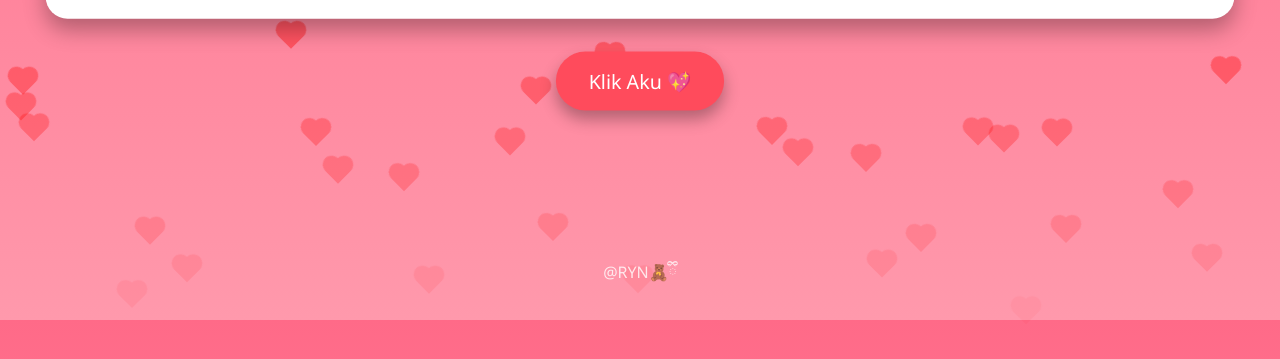
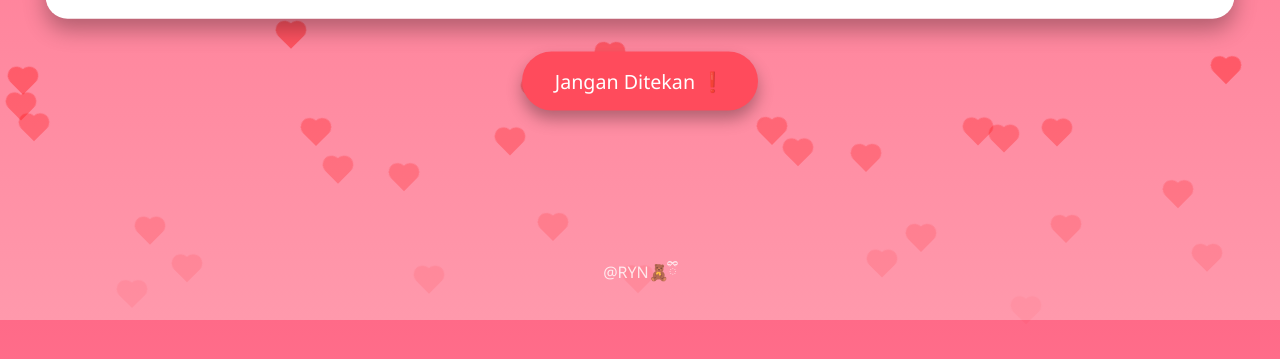
Before and after one commit to RYN06-dev/happy_valentine, a plain HTML site: page index.html in a window 1280 px wide. Shown: the part 437-796 px from the top of the page. Drawn offline with Linux system fonts and the light colour scheme.

Commit message:
Change button text from 'Klik Aku' to 'Jangan Ditekan'

```diff
--- a/index.html
+++ b/index.html
@@ -28,7 +28,7 @@
         <p>Bunga ini aku kasihhh buat cipaaaa</p>
     </section>
 
-    <button class="love-btn" onclick="showLove()">Klik Aku 💖</button>
+    <button class="love-btn" onclick="showLove()">Jangan Ditekan ❗</button>
 
     <div id="surprise" class="hidden">
         💕 lopee youuu ndutttt 💕
```
